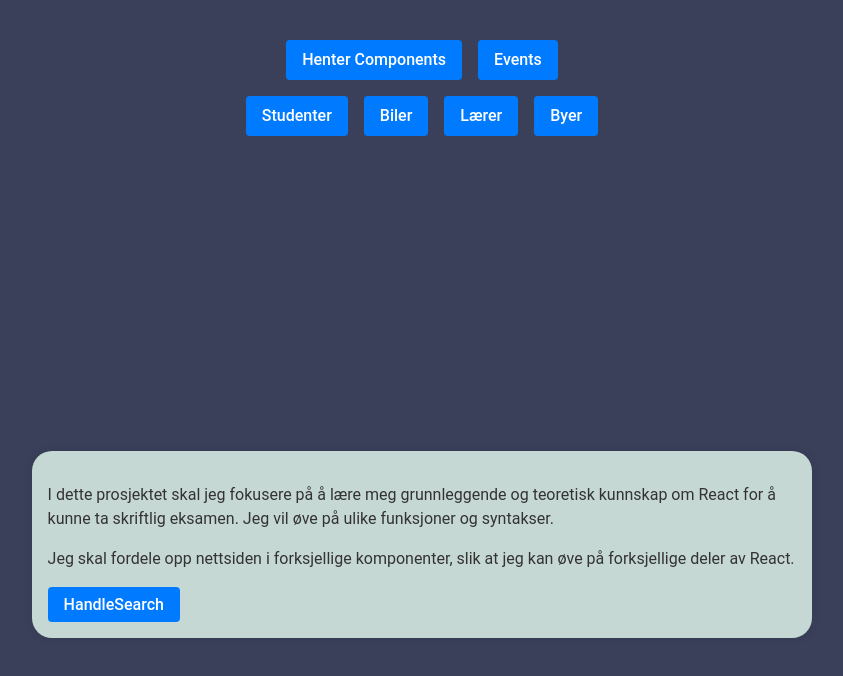
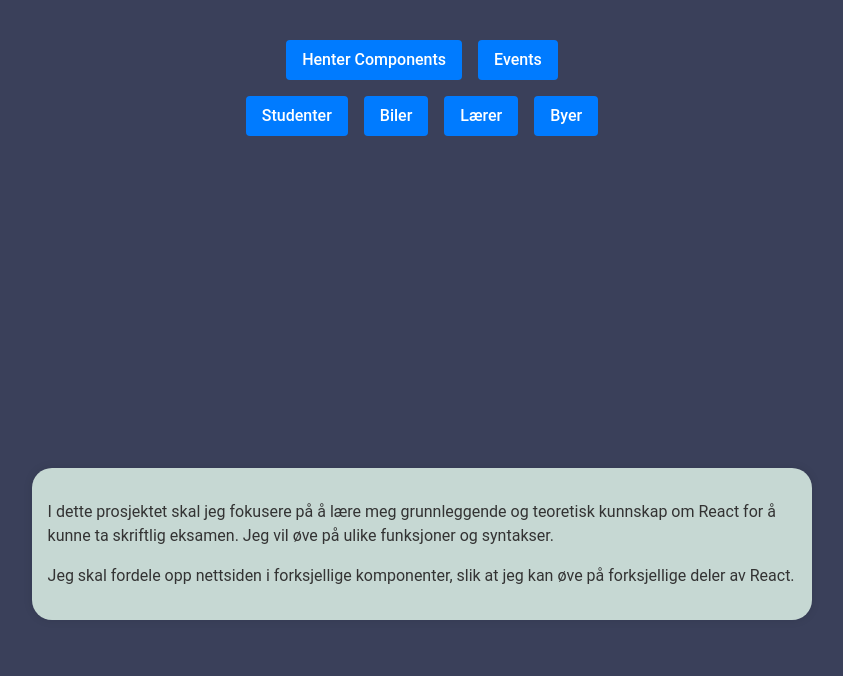
Before and after one commit to ErikAJensen/myreactjourney, a React (Vite) app: page /Body in a window 1280 px wide. Shown: the top 676 px of the page, without its empty margins (218-1061 px from the left). Built offline with nearby package versions, Linux system fonts and the light colour scheme.

Commit message:
små fiks

```diff
--- a/src/Components/Body.jsx
+++ b/src/Components/Body.jsx
@@ -14,8 +14,6 @@ function Body() {
           Jeg skal fordele opp nettsiden i forksjellige komponenter, slik at jeg
           kan øve på forksjellige deler av React.
         </p>
-
-        <button>HandleSearch</button>
       </article>
     </body>
   );
--- a/src/Styles/Main.scss
+++ b/src/Styles/Main.scss
@@ -102,16 +102,6 @@ article {
   display: block; // Sørger for at artikkelen vises som en blokk
 }
 
-button {
-  background-color: #007bff;
-  color: white;
-  border: none;
-  padding: 0.5rem 1rem;
-  border-radius: 4px;
-  cursor: pointer;
-  transition: background-color 0.3s;
-}
-
 .click-button {
   margin-right: 1rem; // Legger til mellomrom mellom knappene
 }
```
